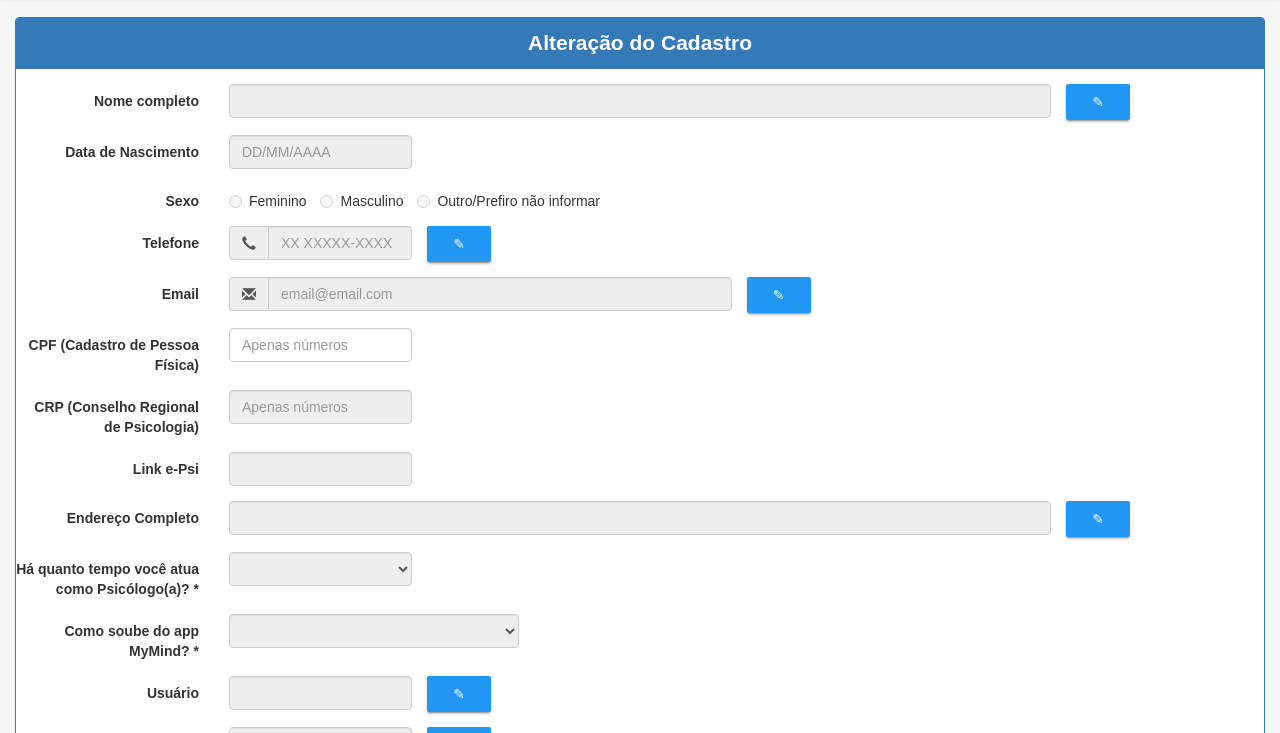
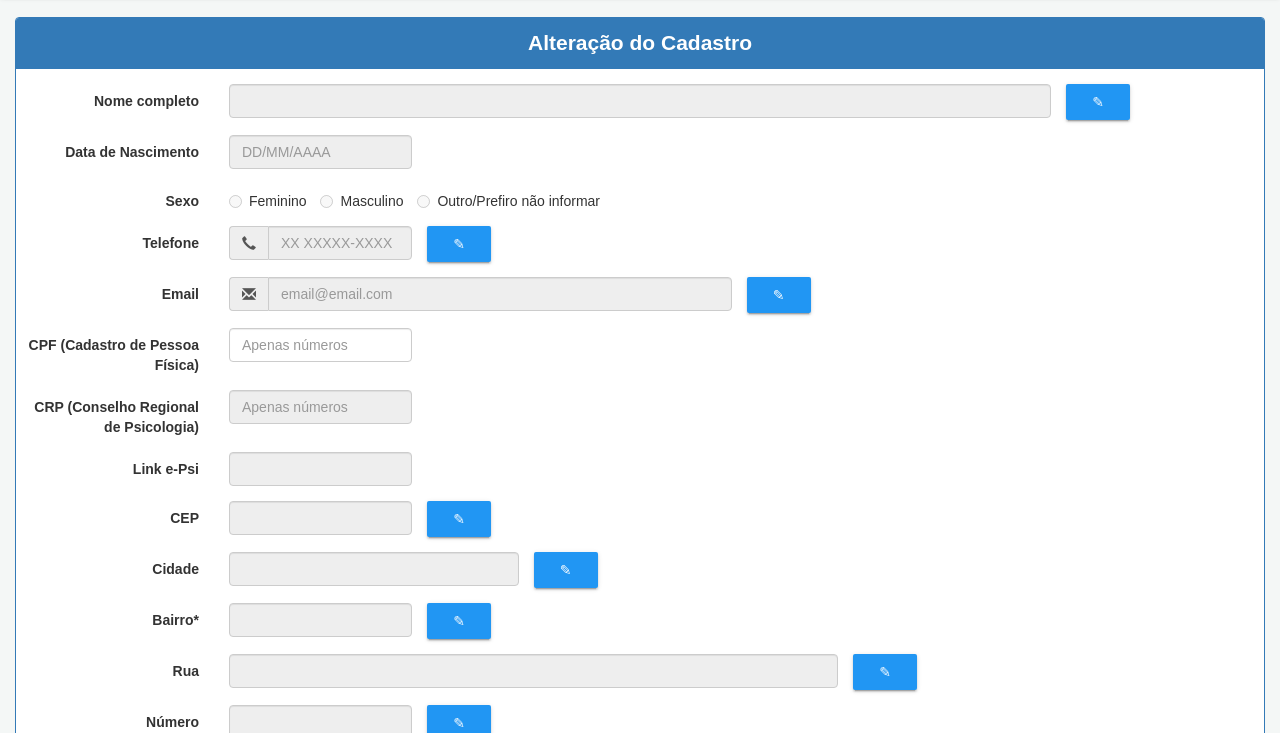
Before and after one commit to GiuliaCarvalhoS/MyMind3Semestre, a plain HTML site: page PaginaAlterarDados/PsicologoAlterarDados.html in a window 1280 px wide. Shown: the part 67-800 px from the top of the page. Drawn offline with nearby package versions, Linux system fonts and the light colour scheme; a script that the page names is missing.

Commit message:
Formulário de alteração de cadastro pronto
Co-authored-by: Giulia  <GiuliaCarvalhoS@users.noreply.github.com>

```diff
--- a/PaginaAlterarDados/PsicologoAlterarDados.html
+++ b/PaginaAlterarDados/PsicologoAlterarDados.html
@@ -141,39 +141,86 @@
                     </div>
                   </div>
 
+                  <div class="form-group">
+                    <label class="col-md-2 control-label" for="Cep">CEP</label>
+                    <div class="col-md-2">
+                    <input id="cep" name="cep" placeholder="" class="form-control input-md" disabled="" required="" type="text">
+                    </div>
+                    <button onclick = "habilitarCep()" class="mdl-button mdl-js-button mdl-button--raised mdl-button--colored"  id="btnAlterar"  >
+                      &#9998;
+                    </button>
+                  </div>
+
+                  <div class="form-group">
+                    <label class="col-md-2 control-label" for="Cidade">Cidade</label>
+                    <div class="col-md-3">
+                    <input id="cidade" name="cidade" placeholder="" class="form-control input-md" disabled="" required="" type="text">
+                    </div>
+                    <button onclick = "habilitarCidade()" class="mdl-button mdl-js-button mdl-button--raised mdl-button--colored"  id="btnAlterar"  >
+                      &#9998;
+                    </button>
+                  </div>
+
+                  <div class="form-group">
+                    <label class="col-md-2 control-label" for="Bairro">Bairro<h11>*</h11></label>
+                    <div class="col-md-2">
+                      <input id="bairro" name="bairro" placeholder="" disabled="" class="form-control input-md" required="" type="text">
+                    </div>
+                    <button onclick = "habilitarBairro()" class="mdl-button mdl-js-button mdl-button--raised mdl-button--colored"  id="btnAlterar"  >
+                      &#9998;
+                    </button>
+                </div>
+
+                  <div class="form-group">
+                    <label class="col-md-2 control-label" for="rua">Rua</label>
+                    <div class="col-md-6">
+                      <input id="rua" name="cidade"placeholder="" disabled="" class="form-control input-md" required="" type="text">
+                    </div>
+                    <button onclick = "habilitarRua()" class="mdl-button mdl-js-button mdl-button--raised mdl-button--colored"  id="btnAlterar"  >
+                      &#9998;
+                    </button>
+                  </div>
+
+
                   <!-- Text input-->
                   <div class="form-group">
-                    <label class="col-md-2 control-label" for="Endereço Completo">Endereço Completo</label>
-                    <div class="col-md-8">
-                    <input id="Endereco" name="Endereço" placeholder="" class="form-control input-md" disabled="" required="" type="text">
+                    <label class="col-md-2 control-label" for="Numero">Número</label>
+                    <div class="col-md-2">
+                    <input id="numero" name="numero" placeholder="" class="form-control input-md" disabled="" required="" type="text">
                     </div>
-                    <button onclick = "habilitarEndereco()" class="mdl-button mdl-js-button mdl-button--raised mdl-button--colored"  id="btnAlterar"  >
+                    <button onclick = "habilitarNumero()" class="mdl-button mdl-js-button mdl-button--raised mdl-button--colored"  id="btnAlterar"  >
+                      &#9998;
+                    </button>
+                  </div>
+
+
+
+                  <div class="form-group">
+                    <label class="col-md-2 control-label" for="Complemento">Complemento</label>
+                    <div class="col-md-2">
+                    <input id="complemento" name="complemento" placeholder="" class="form-control input-md" disabled="" required="" type="text">
+                    </div>
+                    <button onclick = "habilitarComplemento()" class="mdl-button mdl-js-button mdl-button--raised mdl-button--colored"  id="btnAlterar"  >
                       &#9998;
                     </button>
                   </div>
 
                   <!-- Select Basic -->
                   <div class="form-group">
-                    <label class="col-md-2 control-label" for="Há quanto tempo você atua como Psicólogo(a)?" > Há quanto tempo você atua como Psicólogo(a)? <h11>*</h11>
-                    </label>
-                    <div class="col-md-2">
-                      <select required='' id="tempo" name="tempo" class="form-control"  disabled="">
-                          <option value=""></option>
-                        <option value="Nunca atuei"> Nunca atuei</option>
-                        <option value="1 ano"> 1 ano</option>
-                        <option value="2 anos"> 2 anos</option>
-                        <option value="3 anos"> 3 anos</option>
-                        <option value="4 anos"> 4 anos</option>
-                        <option value="5 anos"> 5 anos</option>
-                        <option value="6 anos"> 6 anos</option>
-                        <option value="7 anos"> 7 anos</option>
-                        <option value="8 anos "> 8 anos </option>
-                        <option value="9 anos"> 9 anos </option>
-                        <option value="10 anos"> 10 anos </option>
-                        <option value="Mais de 10 anos"> Mais de 10 anos </option>
-                      </select>
+                    <label class="col-md-2 control-label" for="Completo">Instituição de formção<h11>*</h11></label>
+                    <div class="col-md-6">
+                      <input id="InstituiçãoDeFormção" name="InstituiçãoDeFormção" disabled="" placeholder="" class="form-control input-md" type="text">
                     </div>
-                  </div>
+                </div>
+
+
+                   <!-- Select Basic -->
+                  <div class="form-group">
+                        <label class="col-md-2 control-label" for="anoDeFormacao">Ano de formação <h11>*</h11></label>
+                        <div class="col-md-2">
+                          <input id="anoDeFormacao" name="anoDeFormacao" placeholder="Apenas números" class="form-control input-md" disabled="" required="" value="" type="search" maxlength="11" pattern="[0-9]+$" OnKeyPress="formatar('###.###.###-##', this)">
+                        </div>
+                    </div>
 
                   <!-- Select Basic -->
                   <div class="form-group">
--- a/PaginaAlterarDados/js/script.js
+++ b/PaginaAlterarDados/js/script.js
@@ -7,8 +7,23 @@ function habilitarTelefone() {
 function habilitarEmail() {
     document.getElementById("email").disabled = false;
 }
-function habilitarEndereco(){
-    document.getElementById("Endereco").disabled = false;
+function habilitarCep(){
+    document.getElementById("cep").disabled = false;
+}
+function habilitarCidade(){
+    document.getElementById("cidade").disabled = false;
+}
+function habilitarBairro(){
+    document.getElementById("bairro").disabled = false;
+}
+function habilitarRua(){
+    document.getElementById("rua").disabled = false;
+}
+function habilitarNumero(){
+    document.getElementById("numero").disabled = false;
+}
+function habilitarComplemento(){
+    document.getElementById("complemento").disabled = false;
 }
 function habilitarUsuario(){
     document.getElementById("usuario").disabled = false;
```
Also changed, not shown: PaginasDeCadastro/PsicologoCadastro.html (+13 -13 lines).
